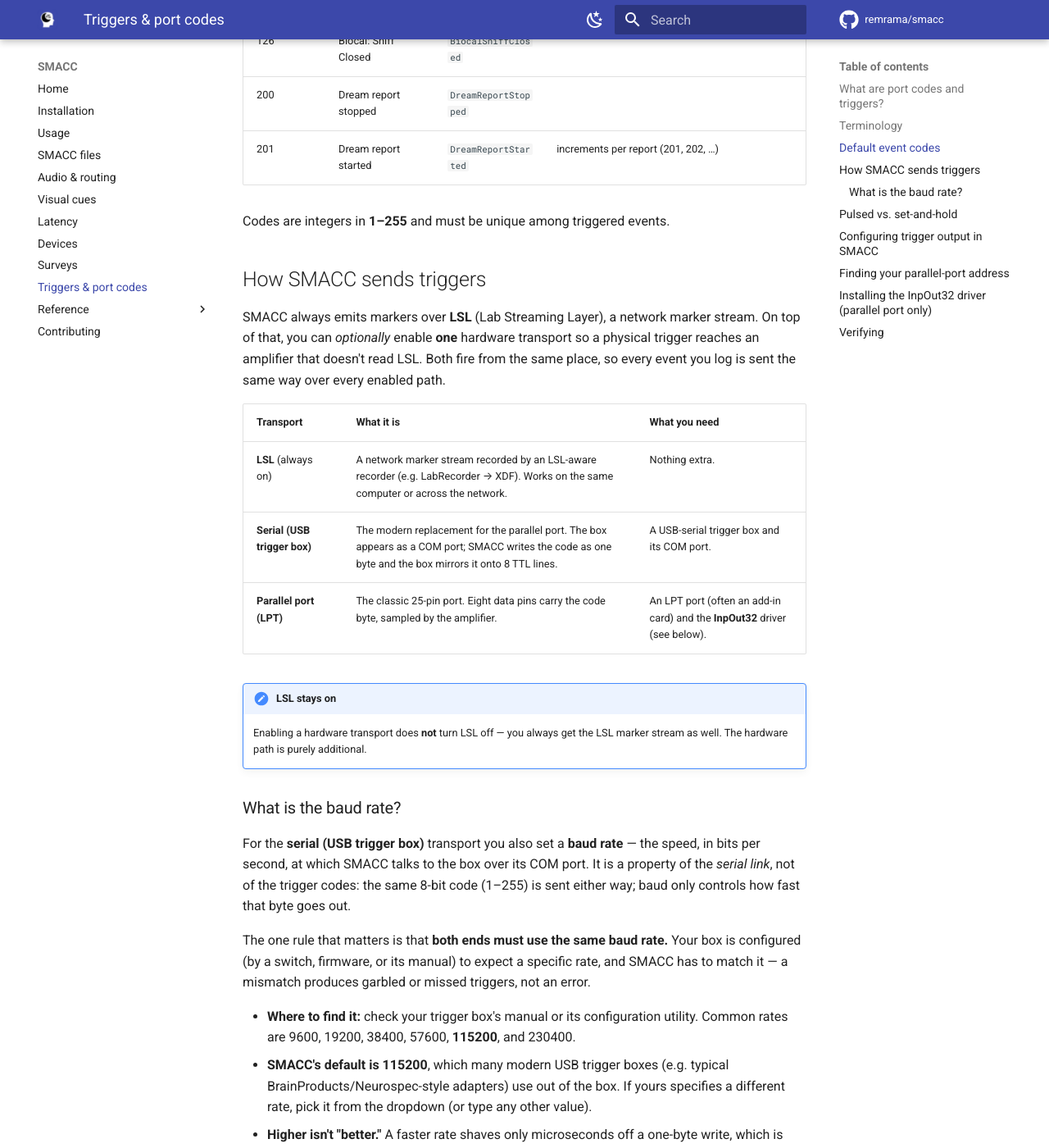
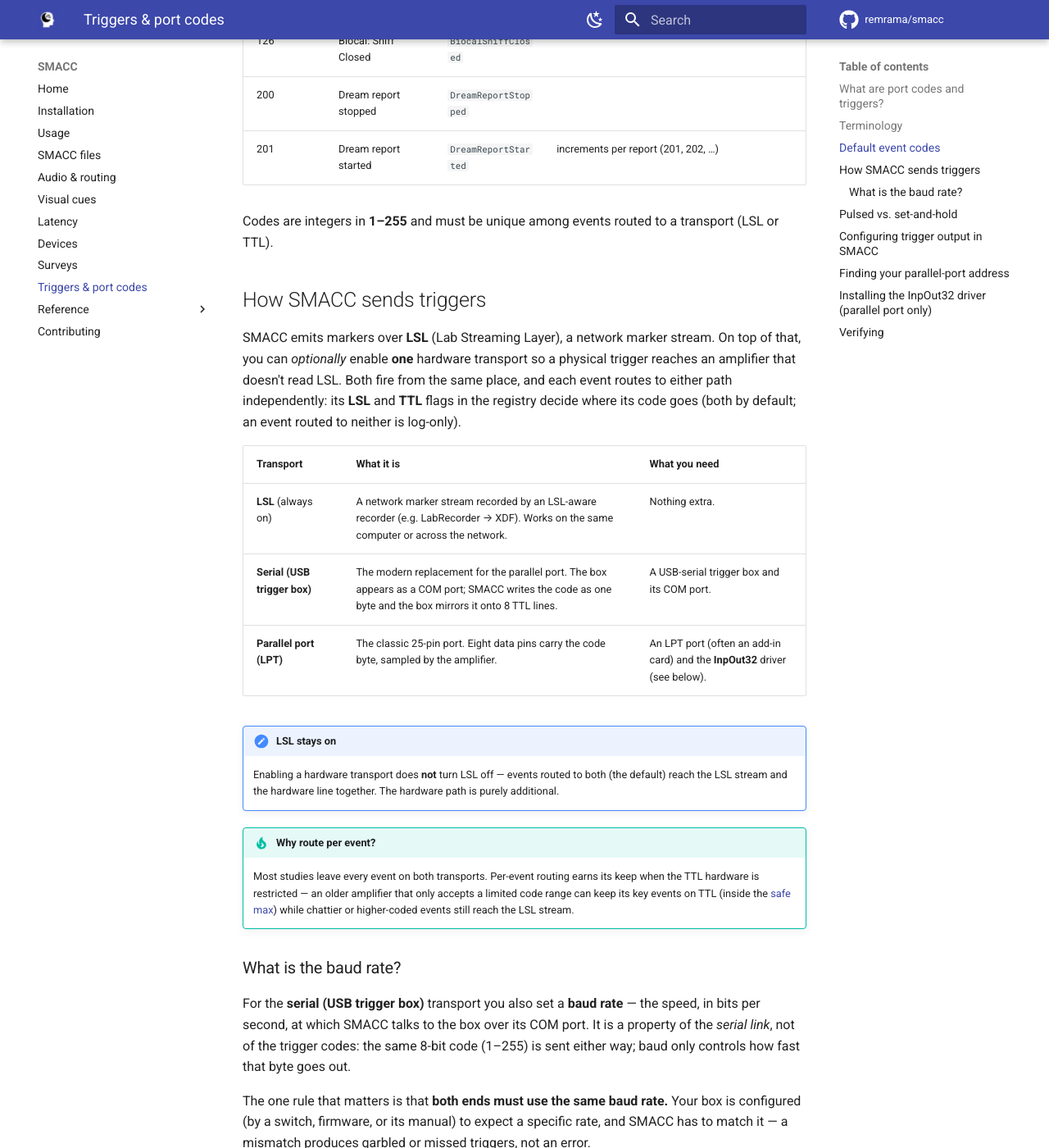
Before and after one commit to remrama/smacc, an MkDocs documentation site: the page built from docs/triggers.md, in a window 1280 px wide and 1400 px high, scrolled down 4228 px. Shown: the whole window at 82% size. Built offline with MkDocs 1.6.1 and Material for MkDocs 9.7.7, drawn with Linux system fonts in a browser that asks for light colours; comment, search, counter and statistics services are not loaded; the version menu is left out.

Commit message:
Route event markers to LSL and TTL (#134)

```diff
--- a/docs/triggers.md
+++ b/docs/triggers.md
@@ -100,14 +100,17 @@
 | 201 | Dream report started | `DreamReportStarted` | increments per report (201, 202, …) |
 <!-- END auto:event-codes -->
 
-Codes are integers in **1–255** and must be unique among triggered events.
+Codes are integers in **1–255** and must be unique among events routed to a
+transport (LSL or TTL).
 
 ## How SMACC sends triggers
 
-SMACC always emits markers over **LSL** (Lab Streaming Layer), a network marker
-stream. On top of that, you can *optionally* enable **one** hardware transport so a
-physical trigger reaches an amplifier that doesn't read LSL. Both fire from the same
-place, so every event you log is sent the same way over every enabled path.
+SMACC emits markers over **LSL** (Lab Streaming Layer), a network marker stream. On
+top of that, you can *optionally* enable **one** hardware transport so a physical
+trigger reaches an amplifier that doesn't read LSL. Both fire from the same place,
+and each event routes to either path independently: its **LSL** and **TTL** flags in
+the registry decide where its code goes (both by default; an event routed to
+neither is log-only).
 
 | Transport | What it is | What you need |
 |---|---|---|
@@ -116,8 +119,16 @@
 | **Parallel port (LPT)** | The classic 25-pin port. Eight data pins carry the code byte, sampled by the amplifier. | An LPT port (often an add-in card) and the **InpOut32** driver (see below). |
 
 !!! note "LSL stays on"
-    Enabling a hardware transport does **not** turn LSL off — you always get the LSL
-    marker stream as well. The hardware path is purely additional.
+    Enabling a hardware transport does **not** turn LSL off — events routed to both
+    (the default) reach the LSL stream and the hardware line together. The hardware
+    path is purely additional.
+
+!!! tip "Why route per event?"
+    Most studies leave every event on both transports. Per-event routing earns its
+    keep when the TTL hardware is restricted — an older amplifier that only accepts
+    a limited code range can keep its key events on TTL (inside the
+    [safe max](usage.md#configuring-codes)) while chattier or higher-coded events
+    still reach the LSL stream.
 
 ### What is the baud rate?
 
```
Also changed, not shown: docs/reference/settings-file.md (+8 -5 lines), docs/surveys.md (+1 -1 lines), docs/usage.md (+11 -8 lines), 13 other files.
